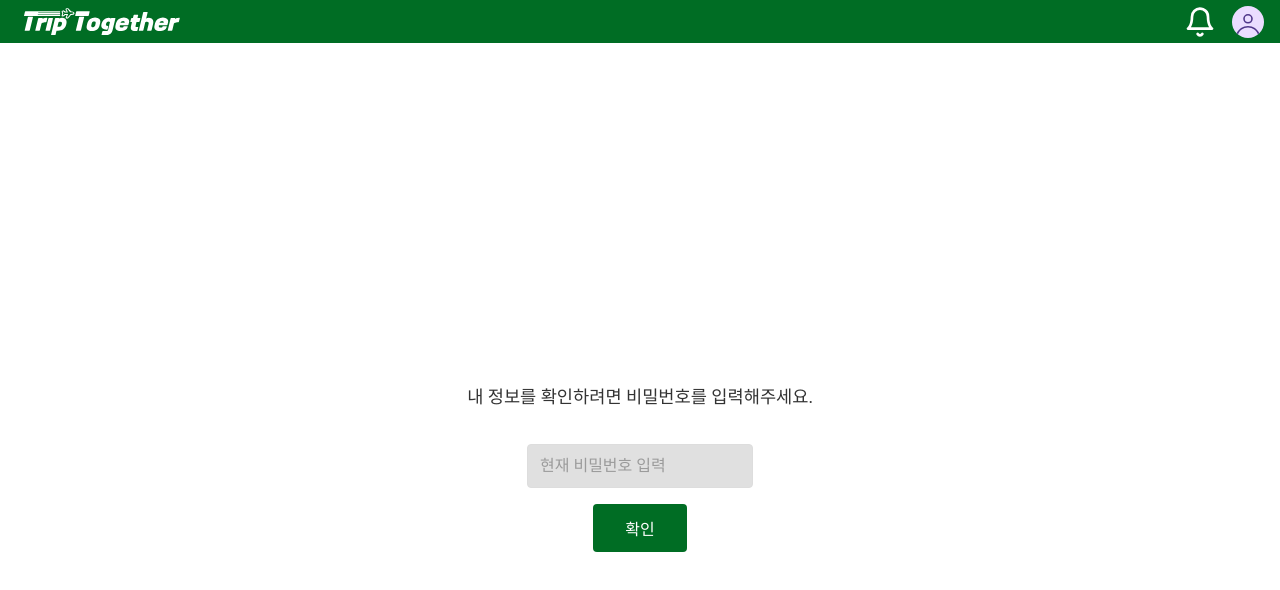
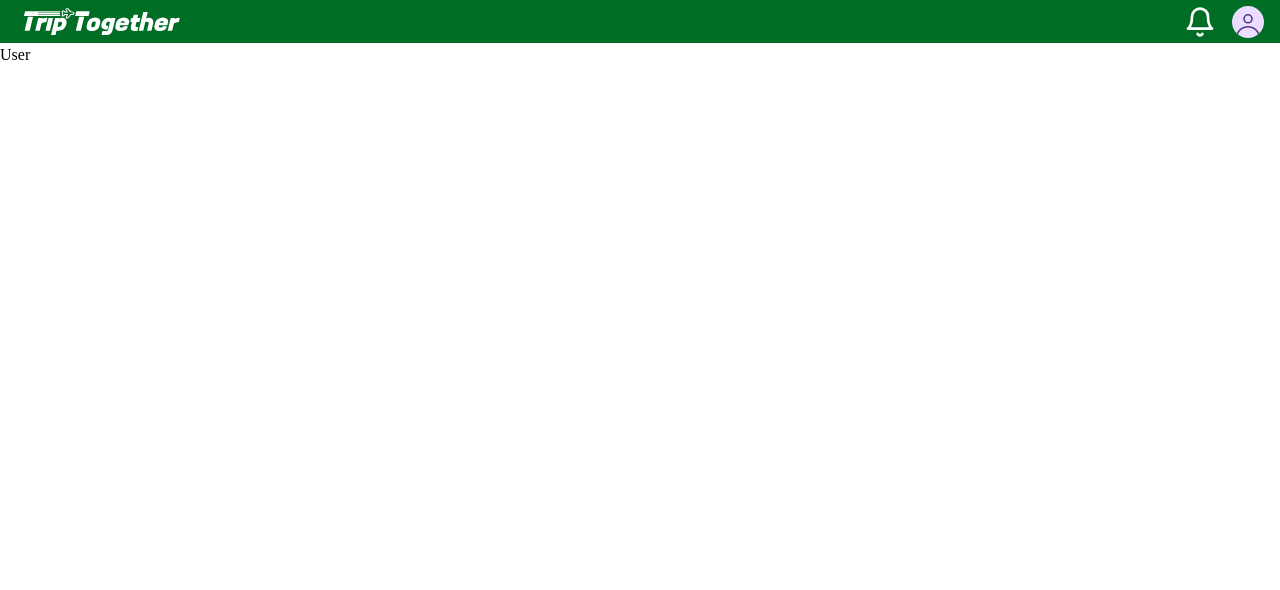
Before and after one commit to Trip-Togethers/FrontEnd, a React (Vite) app: page /users/join in a window 1280 px wide. Shown: the top 590 px of the page. Built offline with nearby package versions, Linux system fonts and the light colour scheme; a web font is replaced by a local one.

Commit message:
✨Feat: 페이지 파일 추가

```diff
--- a/src/pages/User.tsx
+++ b/src/pages/User.tsx
@@ -1,288 +1,14 @@
-import { useState } from "react";
 import { styled } from "styled-components";
-import '../styles/font.css'
-import { GlobalStyle2 } from "../styles/global";
 
-interface UserInfo {
-  nickname: string;
-  email: string;
-  newPassword: string;
-  confirmPassword: string;
+function User() {
+	return (
+		<UserStyle>
+				User
+		</UserStyle>
+	);
 }
 
-function User() {
-  const [isVerified, setIsVerified] = useState(false);
-  const [verifyPassword, setVerifyPassword] = useState("");
-  const [verifyError, setVerifyError] = useState("");
-  const [userInfo, setUserInfo] = useState<UserInfo>({
-    nickname: "",
-    email: "current@email.com", // 현재 이메일
-    newPassword: "",
-    confirmPassword: "",
-  });
-
-  const handleVerifyPassword = () => {
-    // 기본 비밀번호를 '0000'으로 설정
-    const defaultPassword = "0000";
-
-    if (verifyPassword === defaultPassword || verifyPassword === "correctpassword") {
-      setIsVerified(true);
-      setVerifyError("");
-    } else {
-      setVerifyError("비밀번호가 일치하지 않습니다.");
-    }
-  };
-
-  const handleInputChange = (e: React.ChangeEvent<HTMLInputElement>) => {
-    const { name, value } = e.target;
-    setUserInfo(prev => ({
-      ...prev,
-      [name]: value
-    }));
-  };
-
-  const handleWithdrawal = () => {
-    if (window.confirm("정말로 탈퇴하시겠습니까?")) {
-      // TODO: 회원탈퇴 로직 구현
-    }
-  };
-
-  const handleUpdate = () => {
-    // TODO: 정보 업데이트 로직 구현
-  };
-
-  return (
-    <>
-    <GlobalStyle2 />
-    <PageContainer>
-    <UserStyle>
-      {!isVerified ? (
-        <VerificationContainer>
-          <VerificationText>
-            내 정보를 확인하려면 비밀번호를 입력해주세요.
-          </VerificationText>
-          <Input
-            type="password"
-            value={verifyPassword}
-            onChange={(e) => setVerifyPassword(e.target.value)}
-            placeholder="현재 비밀번호 입력"
-          />
-          {verifyError && <ErrorText>{verifyError}</ErrorText>}
-          <Button onClick={handleVerifyPassword}>확인</Button>
-        </VerificationContainer>
-      ) : (
-        <UserInfoContainer>
-          <FormGroup>
-  <Label>닉네임</Label>
-  <Input
-    type="text"
-    name="nickname"
-    value={userInfo.nickname}
-    onChange={handleInputChange}
-    placeholder="닉네임 입력"
-  />
-  {/* 닉네임 안내 메시지 */}
-  <GuideText>닉네임은 영문 또는 한글만 가능합니다.</GuideText>
-</FormGroup>
-
-<FormGroup>
-  <Label>이메일</Label>
-  <DisabledInput value={userInfo.email} disabled />
-</FormGroup>
-
-<FormGroup>
-  <Label>비밀번호</Label>
-  <Input
-    type="password"
-    name="newPassword"
-    value={userInfo.newPassword}
-    onChange={handleInputChange}
-    placeholder="새로운 비밀번호 입력"
-  />
-  <Input
-    type="password"
-    name="confirmPassword"
-    value={userInfo.confirmPassword}
-    onChange={handleInputChange}
-    placeholder="비밀번호 확인"
-    style={{ marginTop: '1rem' }} /* 두 인풋 사이에 간격 추가 */
-  />
-  {/* 비밀번호 안내 메시지 */}
-  <GuideText>8자리 이상 영문과 숫자를 혼합하여 입력해주세요.</GuideText>
-  {userInfo.newPassword &&
-    userInfo.confirmPassword &&
-    userInfo.newPassword !== userInfo.confirmPassword && (
-      <ErrorText>비밀번호가 일치하지 않습니다.</ErrorText>
-    )}
-</FormGroup>
-
-
-
-          <WithdrawalSection>
-            <WithdrawalText>
-              회원탈퇴
-              <br />
-              <small>계정의 모든 정보를 삭제합니다.</small>
-            </WithdrawalText>
-            <WithdrawalButton onClick={handleWithdrawal}>
-              탈퇴하기
-            </WithdrawalButton>
-          </WithdrawalSection>
-
-          <UpdateButton onClick={handleUpdate}>수정하기</UpdateButton>
-        </UserInfoContainer>
-      )}
-    </UserStyle>
-    </PageContainer>
-    </>
-  );
-}
-
-const Input = styled.input<{ error?: string }>`
-
-  padding: 0.75rem;
-  border: 1px solid ${({ error }) => (error ? '#FF0000' : '#ddd')}; /* 에러 시 빨간 테두리 */
-  background-color: #E0E0E0; /* 배경색 */
-  border-radius: 4px;
-  font-size: 1rem;
-  color: #333; /* 입력 텍스트 색상 */
-  position: relative;
-
-  &::placeholder {
-    color: #616161; /* 플레이스홀더 색상 */
-  }
-
-  &:focus {
-    outline: none;
-    border-color: ${({ error }) => (error ? '#FF0000' : '#006D24')}; /* 에러 시 빨간 테두리 */
-  }
-`;
-
-const PageContainer = styled.div`
-  display: flex;
-  justify-content: center;
-  align-items: center;
-  height: 100vh; /* 화면 전체 높이 */
-  width: 100vw; /* 화면 전체 너비 */
-  overflow: hidden; /* 스크롤 제거 */
-  padding: 0; /* 여백 제거 */
-  box-sizing: border-box;
-`;
-
 const UserStyle = styled.div`
-	  max-width: 90%; /* 화면의 90%까지만 너비 사용 */
-    max-height: 90vh;
-  	margin: auto;
-  	padding: 2rem;
-    overflow: hidden; /* 내용 초과 시 스크롤 제거 */
-  box-sizing: border-box; /* padding 포함한 전체 크기 계산 */
-`;
-
-const VerificationContainer = styled.div`
-  display: flex;
-  flex-direction: column;
-  gap: 1rem;
-  align-items: center;
-  margin-top: 2rem;
-`;
-
-const VerificationText = styled.p`
-  font-size: 1.1rem;
-  color: #333;
-`;
-
-const UserInfoContainer = styled.div`
-  width: 80%;
-  height: 75%;
-  display: flex;
-  flex-direction: column;
-  gap: 2rem;
-`;
-
-const FormGroup = styled.div`
-  display: flex;
-  flex-direction: column;
-  gap: 0.5rem;
-  position: relative; /* 안내 메시지를 인풋 박스 안에 배치하기 위해 필요 */
-`;
-
-const Label = styled.label`
-
-  font-weight: bold;
-  color: #333;
-`;
-
-const DisabledInput = styled(Input)`
-
-  background-color: #f5f5f5;
-  cursor: not-allowed;
-`;
-
-const GuideText = styled.div`
-  font-size: 0.875rem;
-  color: ${({ error }) => (error ? '#FF0000' : '#616161')}; /* 에러 시 빨간색 */
-  position: static;
-  margin-top: 0.5rem;
-  top: 50%; /* 인풋 박스 중앙 정렬 */
-  left: 1rem; /* 인풋 박스 안쪽 여백 */
-  transform: translateY(-50%);
-  pointer-events: none; /* 클릭 불가능하도록 설정 */
-  white-space: nowrap; /* 텍스트 줄바꿈 방지 */
-`;
-
-const ErrorText = styled.p`
-
-  color: #ff0000;
-  font-size: 0.9rem;
-`;
-
-const Button = styled.button`
-
-  padding: 0.75rem 2rem;
-  background-color: #006D24;
-  color: white;
-  border: none;
-  border-radius: 4px;
-  cursor: pointer;
-  font-size: 1rem;
-
-  &:hover {
-    background-color: #005D1F;
-  }
-`;
-
-const WithdrawalSection = styled.div`
-
-  display: flex;
-  justify-content: space-between;
-  align-items: center;
-  padding-top: 2rem;
-  border-top: 1px solid #ddd;
-`;
-
-const WithdrawalText = styled.p`
-
-  color: #666;
-  text-decoration: underline;
-
-  small {
-    color: #999;
-    text-decoration: none;
-  }
-`;
-
-const WithdrawalButton = styled(Button)`
-
-  background-color: #dc3545;
-
-  &:hover {
-    background-color: #c82333;
-  }
-`;
-
-const UpdateButton = styled(Button)`
-
-  margin-top: 2rem;
 `;
 
 export default User;
```
